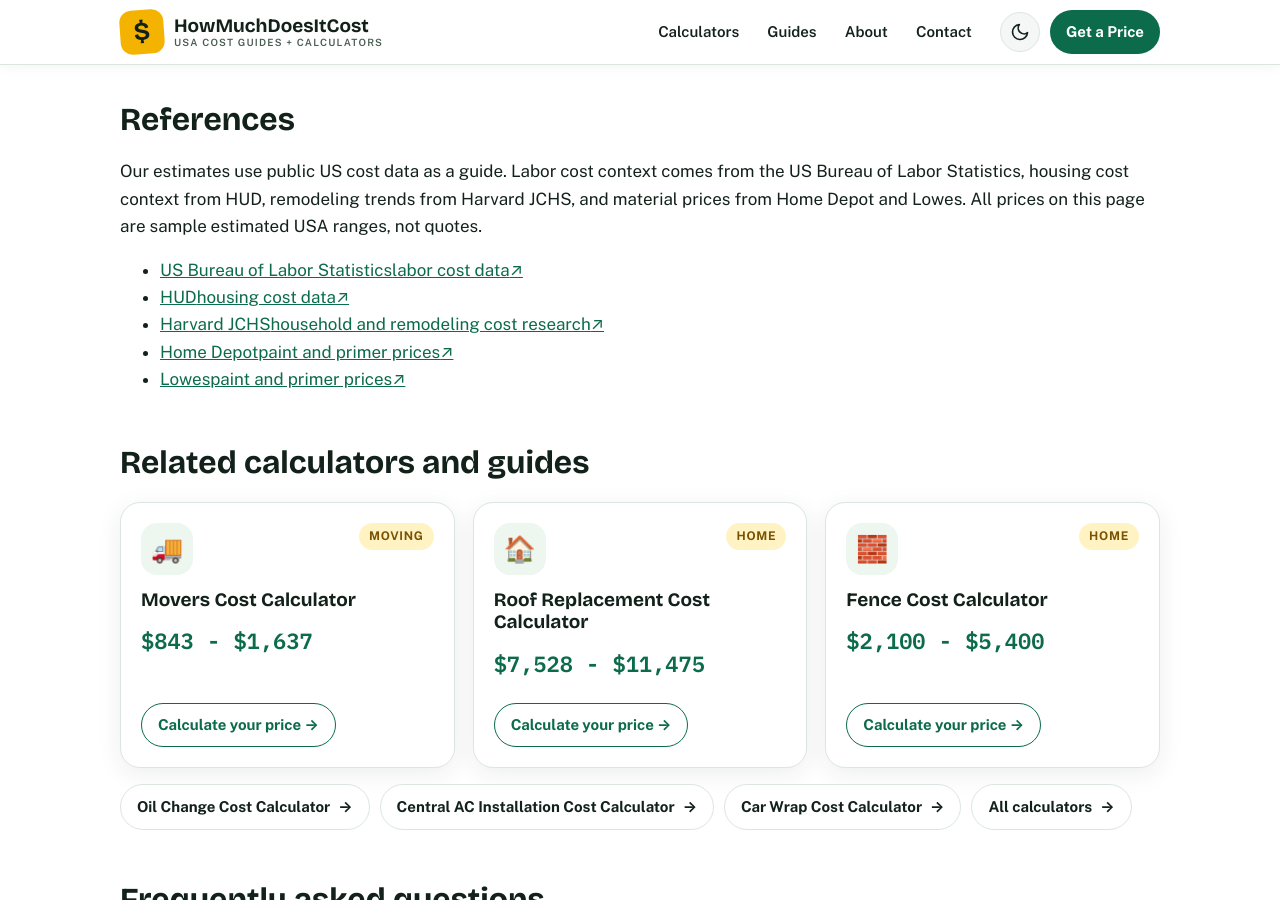
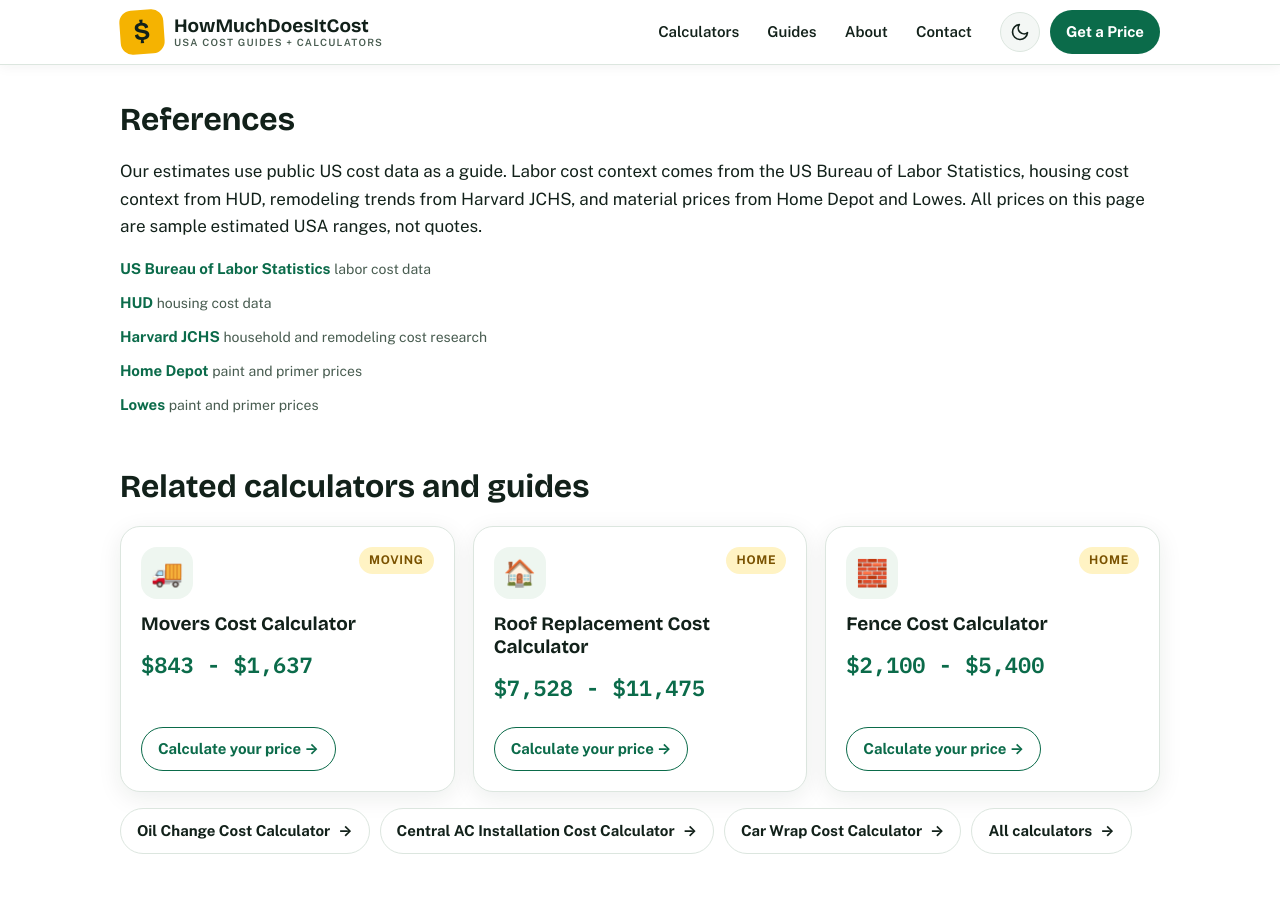
Before and after one commit to zaidmeo09-dhangal/howmuchdoesitcostusa, a Jekyll site: the page built from house-painting-cost-calculator.md, in a window 1280 px wide and 900 px high, scrolled down 3956 px. Built offline with Jekyll 4.4.1, drawn with Linux system fonts in a browser that asks for light colours.

Commit message:
Initial deploy: add house-painting-cost-calculator.md

```diff
--- a/house-painting-cost-calculator.md
+++ b/house-painting-cost-calculator.md
@@ -227,13 +227,13 @@ schema: |
 
   <h2>References</h2>
   <p>Our estimates use public US cost data as a guide. Labor cost context comes from the US Bureau of Labor Statistics, housing cost context from HUD, remodeling trends from Harvard JCHS, and material prices from Home Depot and Lowes. All prices on this page are sample estimated USA ranges, not quotes.</p>
-  <ul class="ref-chips">
-  <li><a class="ref-chip" href="https://www.bls.gov/" rel="noopener"><span class="ref-name">US Bureau of Labor Statistics</span><span class="ref-note">labor cost data</span><span class="ref-arrow" aria-hidden="true">&nearr;</span></a></li>
-  <li><a class="ref-chip" href="https://www.hud.gov/" rel="noopener"><span class="ref-name">HUD</span><span class="ref-note">housing cost data</span><span class="ref-arrow" aria-hidden="true">&nearr;</span></a></li>
-  <li><a class="ref-chip" href="https://www.jchs.harvard.edu/" rel="noopener"><span class="ref-name">Harvard JCHS</span><span class="ref-note">household and remodeling cost research</span><span class="ref-arrow" aria-hidden="true">&nearr;</span></a></li>
-  <li><a class="ref-chip" href="https://www.homedepot.com/" rel="noopener"><span class="ref-name">Home Depot</span><span class="ref-note">paint and primer prices</span><span class="ref-arrow" aria-hidden="true">&nearr;</span></a></li>
-  <li><a class="ref-chip" href="https://www.lowes.com/" rel="noopener"><span class="ref-name">Lowes</span><span class="ref-note">paint and primer prices</span><span class="ref-arrow" aria-hidden="true">&nearr;</span></a></li>
-</ul>
+  <div class="refs">
+  <p><a href="https://www.bls.gov/" target="_blank" rel="noopener">US Bureau of Labor Statistics</a> <span class="ref-note">labor cost data</span></p>
+  <p><a href="https://www.hud.gov/" target="_blank" rel="noopener">HUD</a> <span class="ref-note">housing cost data</span></p>
+  <p><a href="https://www.jchs.harvard.edu/" target="_blank" rel="noopener">Harvard JCHS</a> <span class="ref-note">household and remodeling cost research</span></p>
+  <p><a href="https://www.homedepot.com/" target="_blank" rel="noopener">Home Depot</a> <span class="ref-note">paint and primer prices</span></p>
+  <p><a href="https://www.lowes.com/" target="_blank" rel="noopener">Lowes</a> <span class="ref-note">paint and primer prices</span></p>
+  </div>
 
   <h2>Related calculators and guides</h2>
   <div class="grid related-grid">
```
